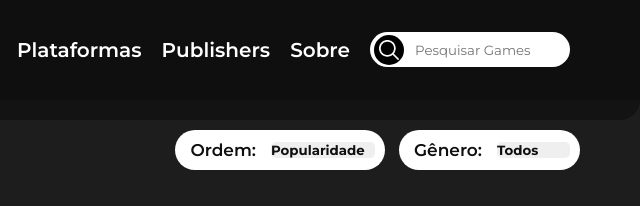
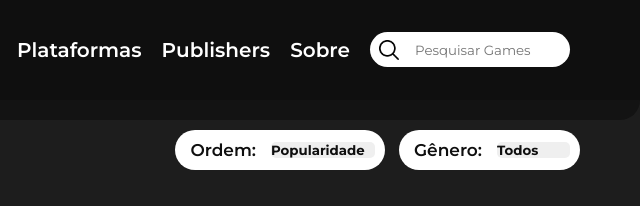
Before and after one commit to GuilhermeGS16/GameDash, a plain HTML site: page src/index.html in a window 1280 px wide. Shown: the top 206 px of the page, 640-1280 px from the left. Drawn offline with Linux system fonts and the light colour scheme; no server answers.

Commit message:
Add files via upload

```diff
--- a/src/index.html
+++ b/src/index.html
@@ -38,7 +38,7 @@
 						</nav>
 						<div class="pesq">
 							<input id="search-bar" class="search-bar" type="search" placeholder="Pesquisar Games">
-							<button onclick="search()" class="search"><img src="../assets/images/search2.png" alt=""></button>
+							<button onclick="search()" class="search"><img src="../assets/images/search.png" alt=""></button>
 						</div>
 						<div class="menu-hamburguer">
 							<input type="checkbox" id="menutoggle">
--- a/src/style.css
+++ b/src/style.css
@@ -4,7 +4,8 @@
     font-family: 'montserrat', sans-serif;
     scrollbar-width: thin;
 }
-html{
+
+html {
     scroll-behavior: smooth;
 }
 
@@ -91,7 +92,7 @@ option {
 }
 
 .search {
-    background-color: rgb(0, 0, 0);
+    background-color: white;
     width: 30px;
     height: 30px;
     border-radius: 50px;
@@ -102,6 +103,11 @@ option {
     display: flex;
     align-items: center;
     justify-content: center;
+}
+
+.search:hover {
+    background-color: rgb(194, 194, 194);
+    transition: 0.5s;
 }
 
 .pesq {
```
